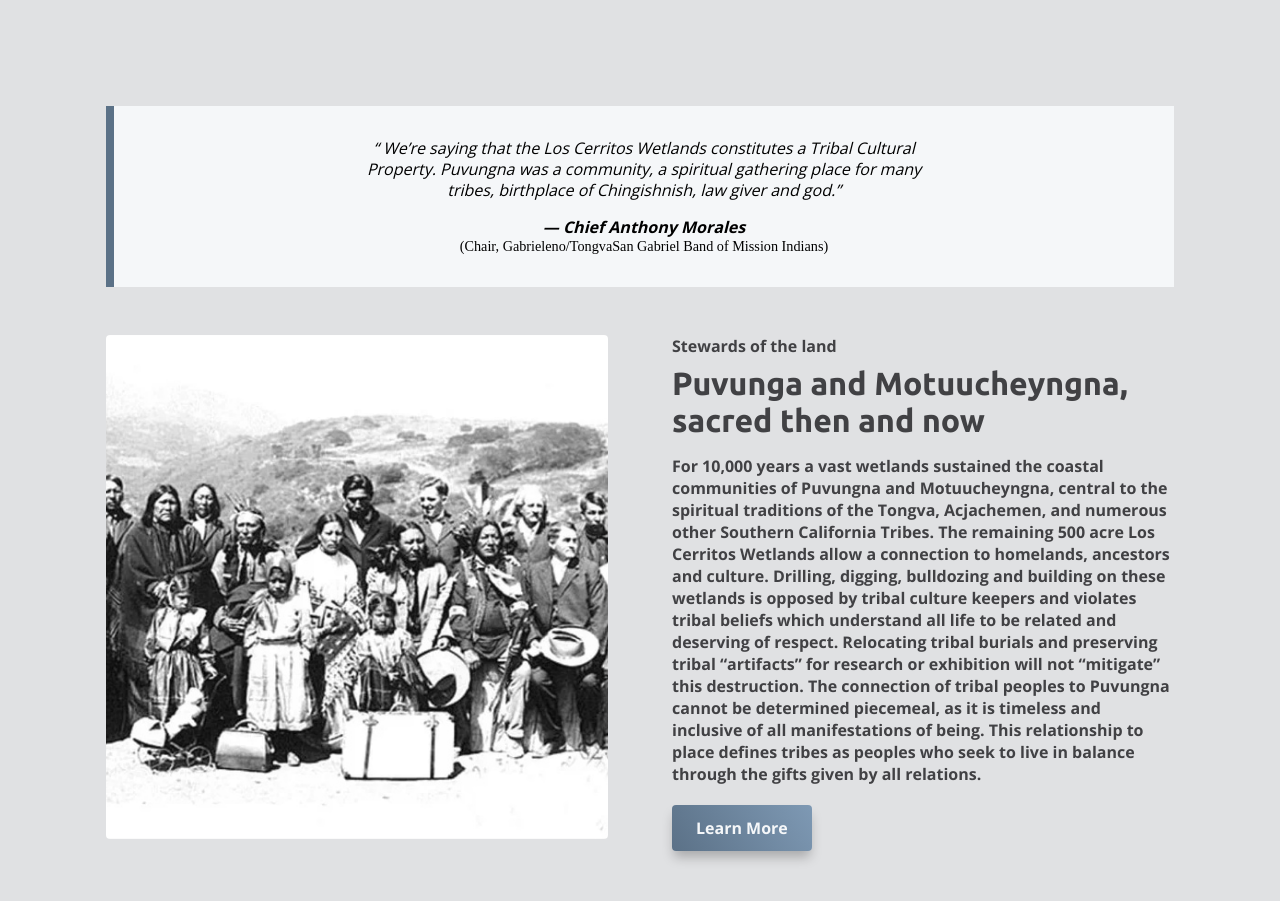
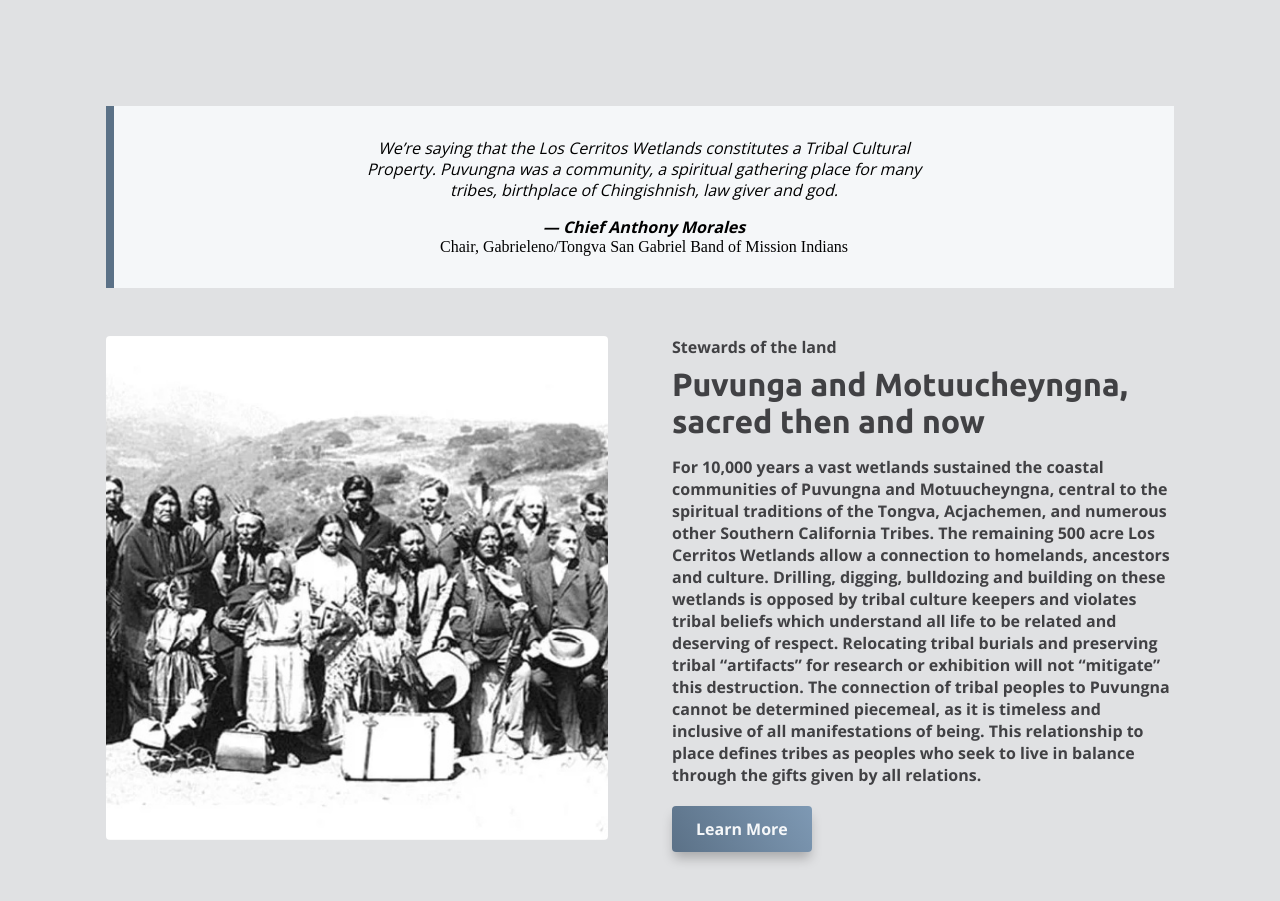
Before and after one commit to Eddie-Anguiano/native-website, a Next.js app: page / in a window 1280 px wide. Shown: the part 2820-3721 px from the top of the page. Built offline with nearby package versions, Linux system fonts and the light colour scheme.

Commit message:
add quote section client revisions

```diff
--- a/pages/index.js
+++ b/pages/index.js
@@ -85,18 +85,16 @@ export default function Home() {
             animate={controlQuote}
             variants={fadeUpIn}>
             <p className={styles.quote__text}>
-              <span className={styles.quote__charecter}>&ldquo; </span>We’re
-              saying that the Los Cerritos Wetlands constitutes a Tribal
+              We’re saying that the Los Cerritos Wetlands constitutes a Tribal
               Cultural Property. Puvungna was a community, a spiritual gathering
               place for many tribes, birthplace of Chingishnish, law giver and
               god.
-              <span className={styles.quote__charecter}>&rdquo;</span>
             </p>
             <cite className={styles.quote__cite}>
               &mdash; Chief Anthony Morales
             </cite>
             <div className={styles.quote__title}>
-              (Chair, Gabrieleno/TongvaSan Gabriel Band of Mission Indians)
+              Chair, Gabrieleno/Tongva San Gabriel Band of Mission Indians
             </div>
           </motion.blockquote>
         </Wrapper>
--- a/styles/pages/Home.module.scss
+++ b/styles/pages/Home.module.scss
@@ -37,11 +37,7 @@
   }
 
   &__title {
-    font-size: rem(16px);
-  }
-
-  &__charecter {
-    // font-size: space(3);
+    font-size: rem(18px);
   }
 }
 
```
